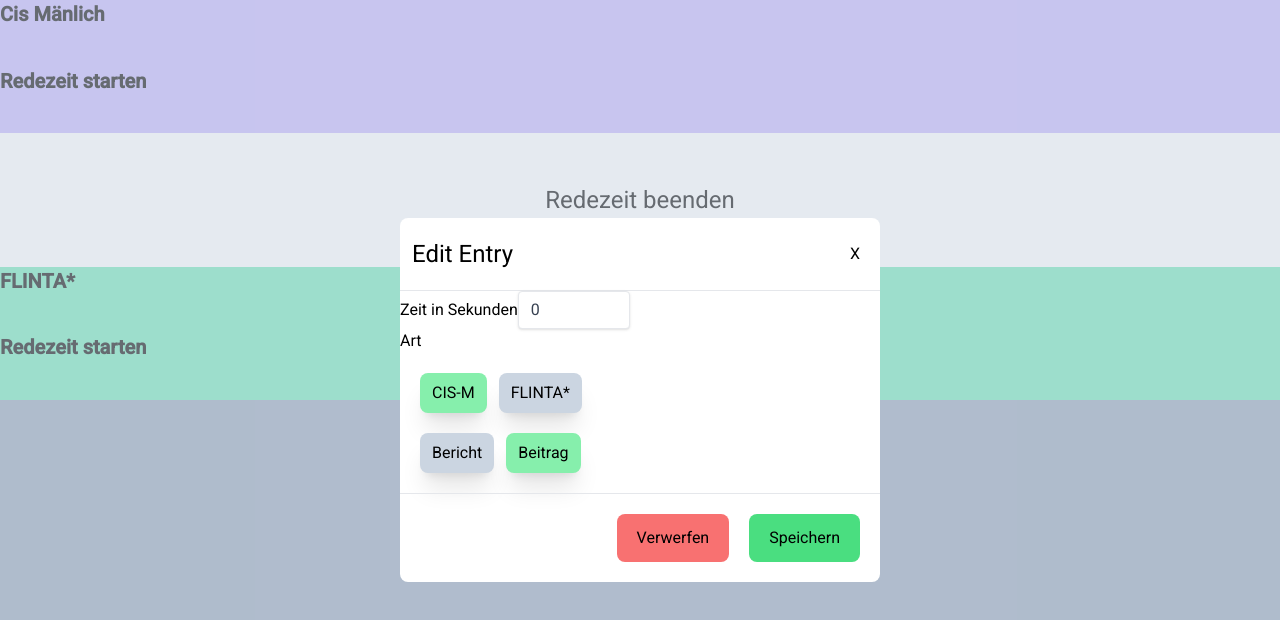
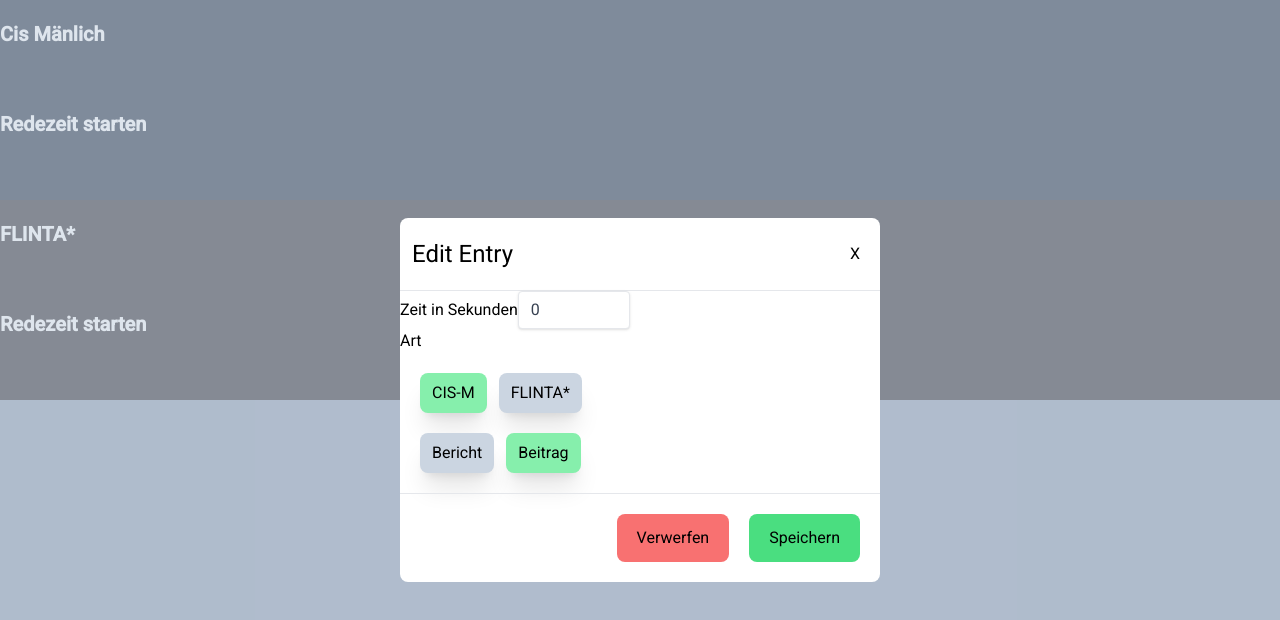
Before and after one commit to felix-ulonska/redezeit-messung, an Angular app: page / in a window 1280 px wide. Shown: the top 620 px of the page. Built offline with nearby package versions, Linux system fonts and the light colour scheme.

Commit message:
working mvp

```diff
--- a/src/app/app.component.html
+++ b/src/app/app.component.html
@@ -2,17 +2,11 @@
   <div class="flex flex-col h-1/2">
     <app-redezeit-side
       [type]="STATE_ENUM.CISM"
-      class="flex-grow bg-violet-300"
+      class="flex-grow bg-slate-700 text-slate-100"
     ></app-redezeit-side>
-    <button
-      class="w-full flex flex-col h-full justify-center items-center hover:bg-slate-200"
-      (click)="stop()"
-    >
-      <h1 class="text-2xl">Redezeit beenden</h1>
-    </button>
     <app-redezeit-side
       [type]="STATE_ENUM.FLINTA"
-      class="flex-grow bg-emerald-300"
+      class="flex-grow bg-zinc-700 text-slate-100"
     ></app-redezeit-side>
   </div>
   <div class="h-1/2 bg-slate-400">
--- a/src/app/app.component.ts
+++ b/src/app/app.component.ts
@@ -1,4 +1,5 @@
-import { Component } from '@angular/core';
+import { Component, OnInit } from '@angular/core';
+import { combineLatest, fromEvent } from 'rxjs';
 import { RedezeitSpeaker } from './models/redezeit-type';
 import { RedezeitType } from './_enums/redezeit-type.enum';
 import { GlobalStateService } from './_services/global-state.service';
--- a/src/app/redezeit-side/redezeit-side.component.html
+++ b/src/app/redezeit-side/redezeit-side.component.html
@@ -1,9 +1,11 @@
 <button
-  class="w-full flex flex-col h-full hover:bg-slate-200"
-  (click)="startTimer()"
-  [class.bg-green-200]="running$ | async"
+  class="w-full flex flex-col h-full"
+  (click)="toggle()"
+  [class.bg-lime-800]="running$ | async"
+  [class.hover:bg-red-700]="running$ | async"
+  [class.hover:bg-lime-700]="!(running$ | async)"
 >
-  <h1 class="font-bold title-case text-xl text-center">
+  <h1 class="font-bold title-case mt-5 text-xl text-center">
     {{ title }}
   </h1>
   <div class="flex flex-col h-full justify-around">
@@ -15,6 +17,7 @@
       <div class="text-center">
         {{ timeHumanReadable$ | async }}
       </div>
+      <app-toggle-button *ngIf="running$ | async">Bericht</app-toggle-button>
     </div>
   </div>
 </button>
--- a/src/app/redezeit-side/redezeit-side.component.ts
+++ b/src/app/redezeit-side/redezeit-side.component.ts
@@ -3,6 +3,8 @@ import {
   BehaviorSubject,
   combineLatest,
   filter,
+  firstValueFrom,
+  fromEvent,
   map,
   pairwise,
   Subject,
@@ -106,10 +108,27 @@ export class RedezeitSideComponent {
           },
         ]);
       });
+
+    fromEvent<KeyboardEvent>(document, 'keydown')
+      .pipe(
+        filter(
+          (keyPressed: KeyboardEvent) =>
+            keyPressed.key === (this.type === RedezeitSpeaker.CISM ? 'c' : 'f')
+        )
+      )
+      .subscribe(() => {
+        this.toggle();
+      });
   }
 
-  public startTimer() {
-    this.startTime$.next(Date.now());
-    this.globaleState.state$.next(this.type);
+  public toggle() {
+    firstValueFrom(this.running$).then((running) => {
+      if (running) {
+        this.globaleState.state$.next(RedezeitSpeaker.PAUSE);
+      } else {
+        this.startTime$.next(Date.now());
+        this.globaleState.state$.next(this.type);
+      }
+    });
   }
 }
```
